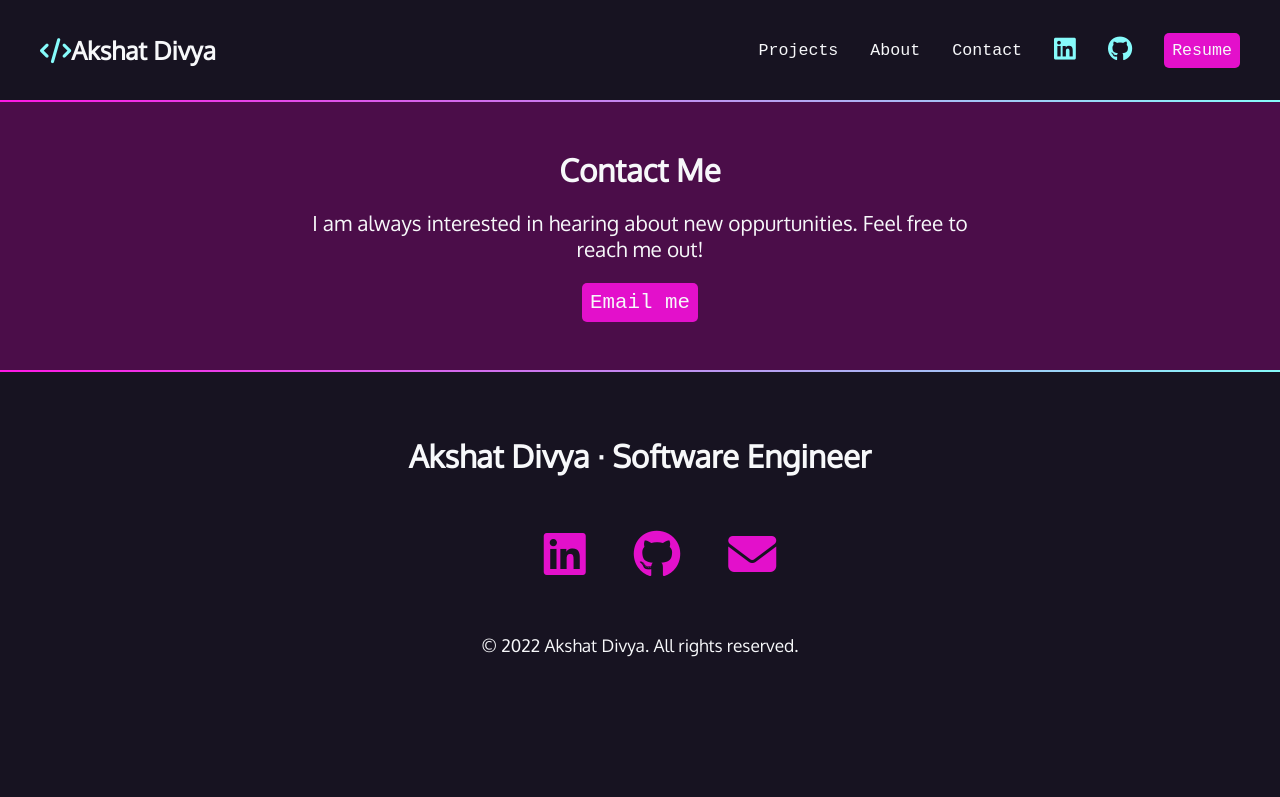
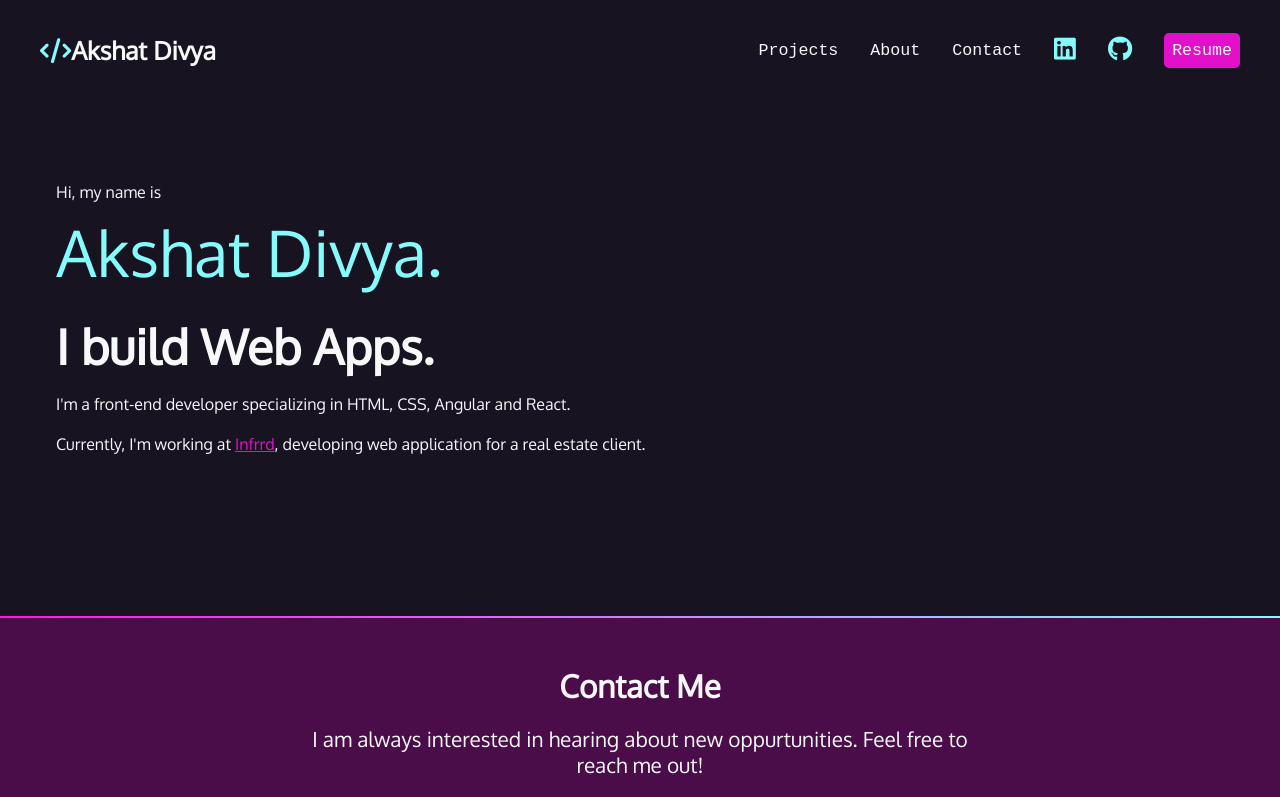
Before and after one commit to Akshat42/my-portfolio, a React (Create React App) app: page / in a window 1280 px wide. Shown: the top 797 px of the page. Built offline with nearby package versions, Linux system fonts and the light colour scheme; a web font is replaced by a local one.

Commit message:
Add Intro component

```diff
--- a/src/App.js
+++ b/src/App.js
@@ -2,12 +2,14 @@ import './App.css';
 import ContactUs from './components/contactUs/ContactUs';
 import Footer from './components/footer/footer';
 import Header from './components/header/header';
+import Intro from './components/intro/Inro';
 import LinearGradient from './UI/LinearGradient';
 
 function App() {
     return (
         <>
             <Header></Header>
+            <Intro></Intro>
             <LinearGradient></LinearGradient>
             <ContactUs></ContactUs>
             <LinearGradient></LinearGradient>
--- /dev/null
+++ b/src/components/intro/Inro.js
@@ -0,0 +1,34 @@
+import './Intro.css';
+
+function Intro() {
+    var companyName = 'Infrrd';
+
+    return (
+        <section id="intro">
+            <p class="name">
+                Hi, my name is <span>Akshat Divya.</span>
+            </p>
+
+            <h2>I build Web Apps.</h2>
+
+            <p>
+                I'm a front-end developer specializing in HTML, CSS, Angular and
+                React.
+            </p>
+
+            <p>
+                {`Currently, I'm working at `}
+                <a
+                    rel="noreferrer"
+                    href="https://www.infrrd.ai"
+                    target="_blank"
+                >
+                    {companyName}
+                </a>
+                , developing web application for a real estate client.
+            </p>
+        </section>
+    );
+}
+
+export default Intro;
--- /dev/null
+++ b/src/components/intro/Intro.css
@@ -0,0 +1,25 @@
+#intro {
+    padding: 4rem 1rem 9rem 1rem;
+    max-width: 1200px;
+    margin: 0 auto;
+}
+
+#intro p {
+    font-size: 1rem;
+    line-height: 1.5;
+}
+
+#intro .name {
+    font-family: var(--sans);
+}
+
+.name span {
+    font-size: var(--sans);
+    font-size: 4rem;
+    color: var(--aqua);
+    display: block;
+}
+
+#intro h2 {
+    font-size: 3rem;
+}
```
